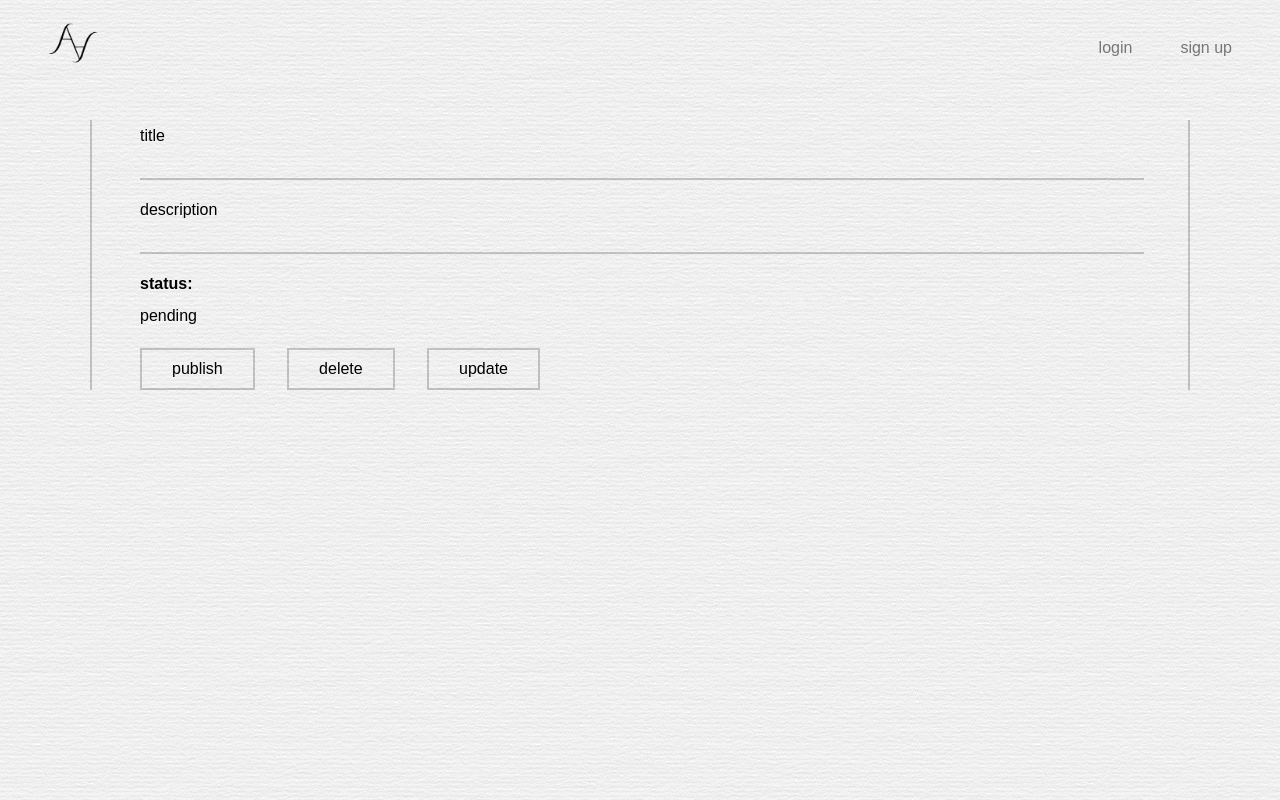
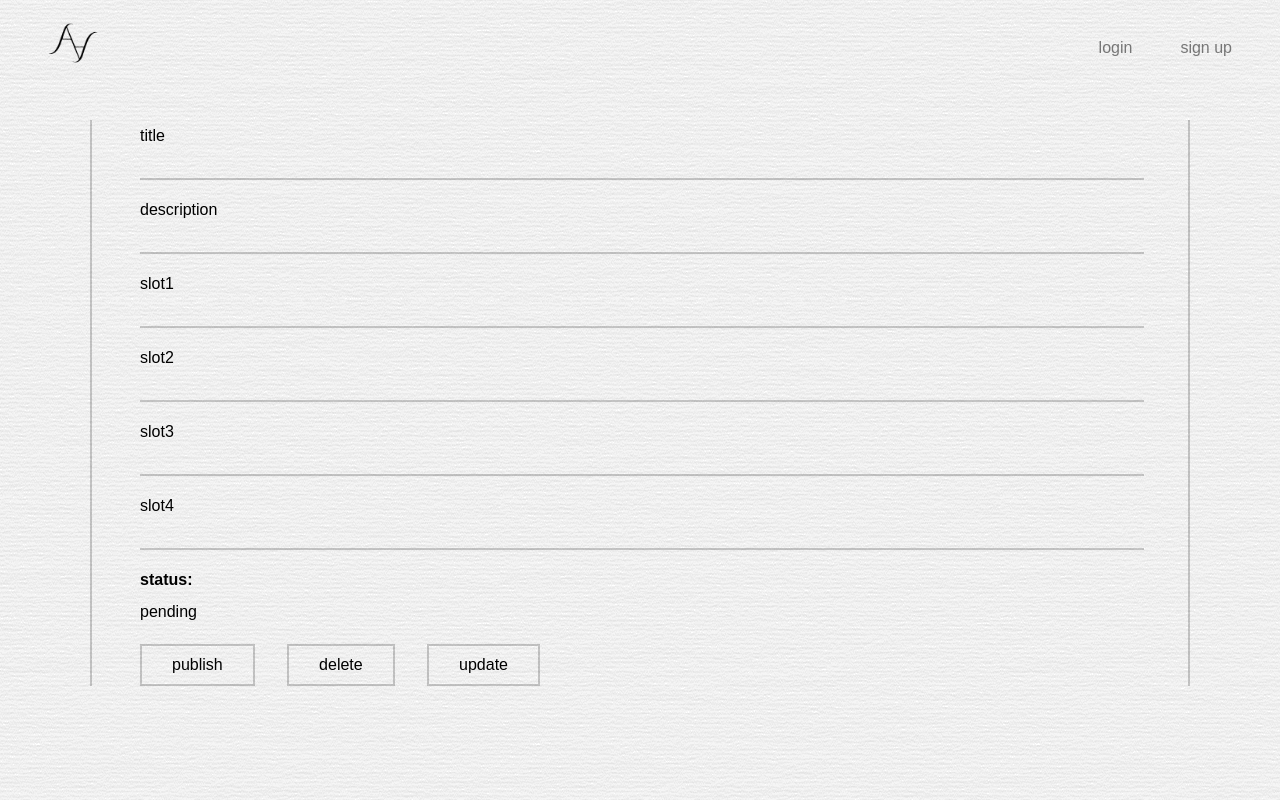
Before and after one commit to coreyhclay/archon-academy, a React (Create React App) app in the folder react-jwt-auth-master/: page /teams/1 in a window 1280 px wide. Built offline with nearby package versions, Linux system fonts and the light colour scheme; no server answers.

Commit message:
added teamslots

```diff
--- a/react-jwt-auth-master/src/components/add-team.component.js
+++ b/react-jwt-auth-master/src/components/add-team.component.js
@@ -6,6 +6,10 @@ export default class AddTeam extends Component {
     super(props)
     this.onChangeTitle = this.onChangeTitle.bind(this)
     this.onChangeDescription = this.onChangeDescription.bind(this)
+    this.onChangeslot1 = this.onChangeslot1.bind(this)
+    this.onChangeslot2 = this.onChangeslot2.bind(this)
+    this.onChangeslot3 = this.onChangeslot3.bind(this)
+    this.onChangeslot4 = this.onChangeslot4.bind(this)
     this.saveTeam = this.saveTeam.bind(this)
     this.newTeam = this.newTeam.bind(this)
 
@@ -14,6 +18,10 @@ export default class AddTeam extends Component {
       title: '',
       description: '',
       published: false,
+      slot1: '',
+      slot2: '',
+      slot3: '',
+      slot4: '',
       submitted: false,
     }
   }
@@ -30,10 +38,38 @@ export default class AddTeam extends Component {
     })
   }
 
+  onChangeslot1(e) {
+    this.setState({
+      slot1: e.target.value,
+    })
+  }
+
+  onChangeslot2(e) {
+    this.setState({
+      slot2: e.target.value,
+    })
+  }
+
+  onChangeslot3(e) {
+    this.setState({
+      slot3: e.target.value,
+    })
+  }
+
+  onChangeslot4(e) {
+    this.setState({
+      slot4: e.target.value,
+    })
+  }
+
   saveTeam() {
     var data = {
       title: this.state.title,
       description: this.state.description,
+      slot1: this.state.slot1,
+      slot2: this.state.slot2,
+      slot3: this.state.slot3,
+      slot4: this.state.slot4,
     }
 
     TeamDataService.create(data)
@@ -43,7 +79,10 @@ export default class AddTeam extends Component {
           title: response.data.title,
           description: response.data.description,
           published: response.data.published,
-
+          slot1: response.data.slot1,
+          slot2: response.data.slot2,
+          slot3: response.data.slot3,
+          slot4: response.data.slot4,
           submitted: true,
         })
         console.log(response.data)
@@ -59,13 +98,17 @@ export default class AddTeam extends Component {
       title: '',
       description: '',
       published: false,
+      slot1: '',
+      slot2: '',
+      slot3: '',
+      slot4: '',
       submitted: false,
     })
   }
 
   render() {
     return (
-      <div className='box '>
+      <div className='box'>
         <div>
           {this.state.submitted ? (
             <div>
@@ -84,6 +127,26 @@ export default class AddTeam extends Component {
                 <input type='text' id='description' required value={this.state.description} onChange={this.onChangeDescription} name='description' />
               </div>
 
+              <div>
+                <label htmlFor='slot1'>slot1</label>
+                <input type='text' id='slot1' required value={this.state.slot1} onChange={this.onChangeslot1} name='slot1' />
+              </div>
+
+              <div>
+                <label htmlFor='slot2'>slot2</label>
+                <input type='text' id='slot2' required value={this.state.slot2} onChange={this.onChangeslot2} name='slot2' />
+              </div>
+
+              <div>
+                <label htmlFor='slot3'>slot3</label>
+                <input type='text' id='slot3' required value={this.state.slot3} onChange={this.onChangeslot3} name='slot3' />
+              </div>
+
+              <div>
+                <label htmlFor='slot4'>slot4</label>
+                <input type='text' id='slot4' required value={this.state.slot4} onChange={this.onChangeslot4} name='slot4' />
+              </div>
+
               <button onClick={this.saveTeam} style={{ marginTop: '1.5rem' }}>
                 submit
               </button>
--- a/react-jwt-auth-master/src/components/team.component.js
+++ b/react-jwt-auth-master/src/components/team.component.js
@@ -6,6 +6,10 @@ export default class Team extends Component {
     super(props)
     this.onChangeTitle = this.onChangeTitle.bind(this)
     this.onChangeDescription = this.onChangeDescription.bind(this)
+    this.onChangeslot1 = this.onChangeslot1.bind(this)
+    this.onChangeslot2 = this.onChangeslot2.bind(this)
+    this.onChangeslot3 = this.onChangeslot3.bind(this)
+    this.onChangeslot4 = this.onChangeslot4.bind(this)
     this.getTeam = this.getTeam.bind(this)
     this.updatePublished = this.updatePublished.bind(this)
     this.updateTeam = this.updateTeam.bind(this)
@@ -17,6 +21,10 @@ export default class Team extends Component {
         title: '',
         description: '',
         published: false,
+        slot1: '',
+        slot2: '',
+        slot3: '',
+        slot4: '',
       },
       message: '',
     }
@@ -28,7 +36,6 @@ export default class Team extends Component {
 
   onChangeTitle(e) {
     const title = e.target.value
-
     this.setState(function (prevState) {
       return {
         currentTeam: {
@@ -46,6 +53,50 @@ export default class Team extends Component {
       currentTeam: {
         ...prevState.currentTeam,
         description: description,
+      },
+    }))
+  }
+
+  onChangeslot1(e) {
+    const slot1 = e.target.value
+
+    this.setState((prevState) => ({
+      currentTeam: {
+        ...prevState.currentTeam,
+        slot1: slot1,
+      },
+    }))
+  }
+
+  onChangeslot2(e) {
+    const slot2 = e.target.value
+
+    this.setState((prevState) => ({
+      currentTeam: {
+        ...prevState.currentTeam,
+        slot2: slot2,
+      },
+    }))
+  }
+
+  onChangeslot3(e) {
+    const slot3 = e.target.value
+
+    this.setState((prevState) => ({
+      currentTeam: {
+        ...prevState.currentTeam,
+        slot3: slot3,
+      },
+    }))
+  }
+
+  onChangeslot4(e) {
+    const slot4 = e.target.value
+
+    this.setState((prevState) => ({
+      currentTeam: {
+        ...prevState.currentTeam,
+        slot4: slot4,
       },
     }))
   }
@@ -69,6 +120,10 @@ export default class Team extends Component {
       title: this.state.currentTeam.title,
       description: this.state.currentTeam.description,
       published: status,
+      slot1: this.state.currentTeam.slot1,
+      slot2: this.state.currentTeam.slot2,
+      slot3: this.state.currentTeam.slot3,
+      slot4: this.state.currentTeam.slot4,
     }
 
     TeamDataService.update(this.state.currentTeam.id, data)
@@ -127,6 +182,25 @@ export default class Team extends Component {
                 <label htmlFor='description'>description</label>
                 <input type='text' id='description' value={currentTeam.description} onChange={this.onChangeDescription} />
               </div>
+              <div>
+                <label htmlFor='slot1'>slot1</label>
+                <input type='text' id='slot1' value={currentTeam.slot1} onChange={this.onChangeslot1} name='slot1' />
+              </div>
+
+              <div>
+                <label htmlFor='slot2'>slot2</label>
+                <input type='text' id='slot2' value={currentTeam.slot2} onChange={this.onChangeslot2} name='slot2' />
+              </div>
+
+              <div>
+                <label htmlFor='slot3'>slot3</label>
+                <input type='text' id='slot3' value={currentTeam.slot3} onChange={this.onChangeslot3} name='slot3' />
+              </div>
+
+              <div>
+                <label htmlFor='slot4'>slot4</label>
+                <input type='text' id='slot4' value={currentTeam.slot4} onChange={this.onChangeslot4} name='slot4' />
+              </div>
 
               <div>
                 <label>
--- a/react-jwt-auth-master/src/components/teams-list.component.js
+++ b/react-jwt-auth-master/src/components/teams-list.component.js
@@ -116,6 +116,30 @@ export default class TeamsList extends Component {
                   </label>{' '}
                   {currentTeam.published ? 'published' : 'pending'}
                 </div>
+                <div>
+                  <label>
+                    <strong>slot1:</strong>
+                  </label>{' '}
+                  {currentTeam.slot1}
+                </div>
+                <div>
+                  <label>
+                    <strong>slot2:</strong>
+                  </label>{' '}
+                  {currentTeam.slot2}
+                </div>
+                <div>
+                  <label>
+                    <strong>slot3:</strong>
+                  </label>{' '}
+                  {currentTeam.slot3}
+                </div>
+                <div>
+                  <label>
+                    <strong>slot4:</strong>
+                  </label>{' '}
+                  {currentTeam.slot4}
+                </div>
                 <Link to={'/teams/' + currentTeam.id}>
                   <button style={{ marginTop: '20px' }} type='button'>
                     edit
```
Also changed, not shown: 2 other files (tests, documents, lock files or other folders).
